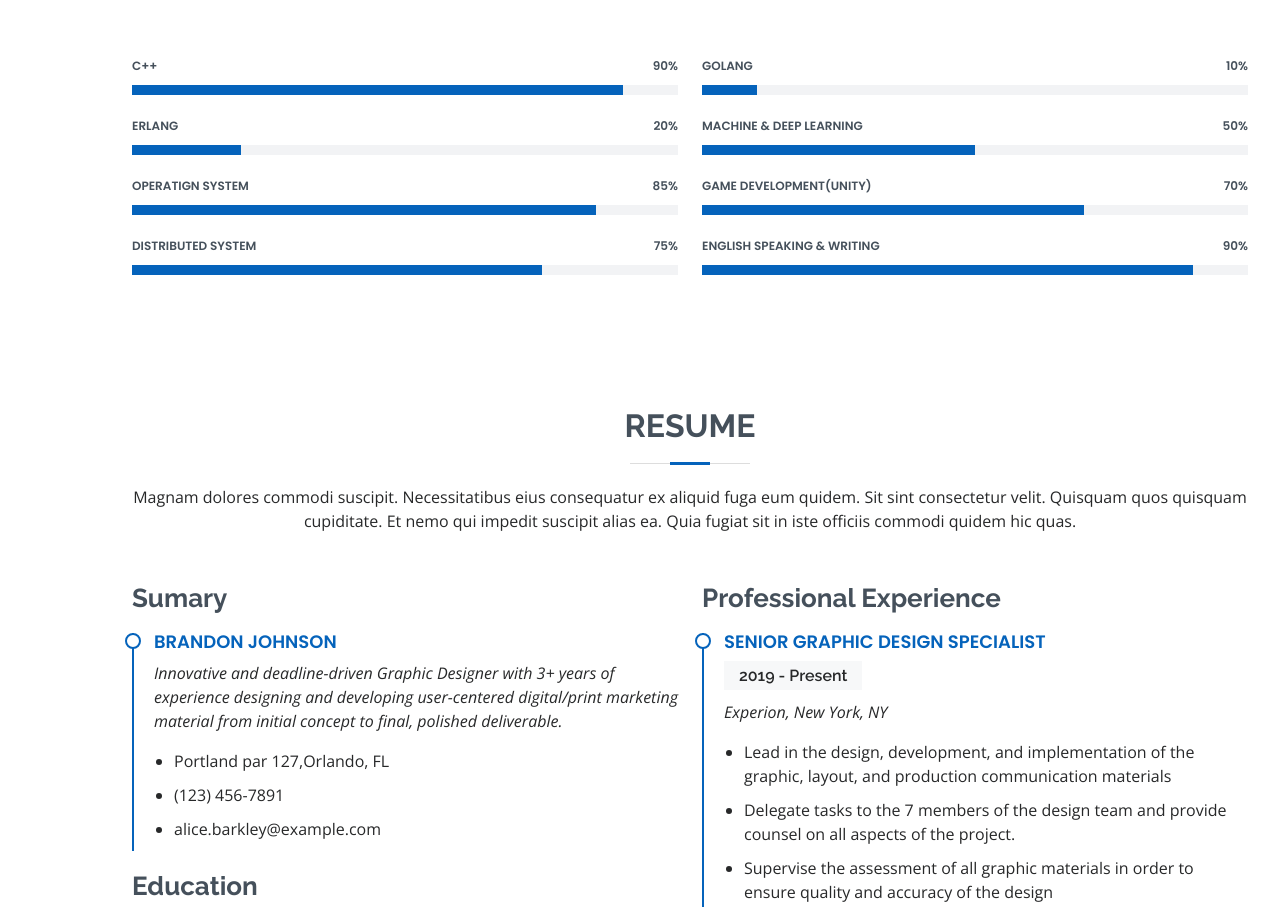
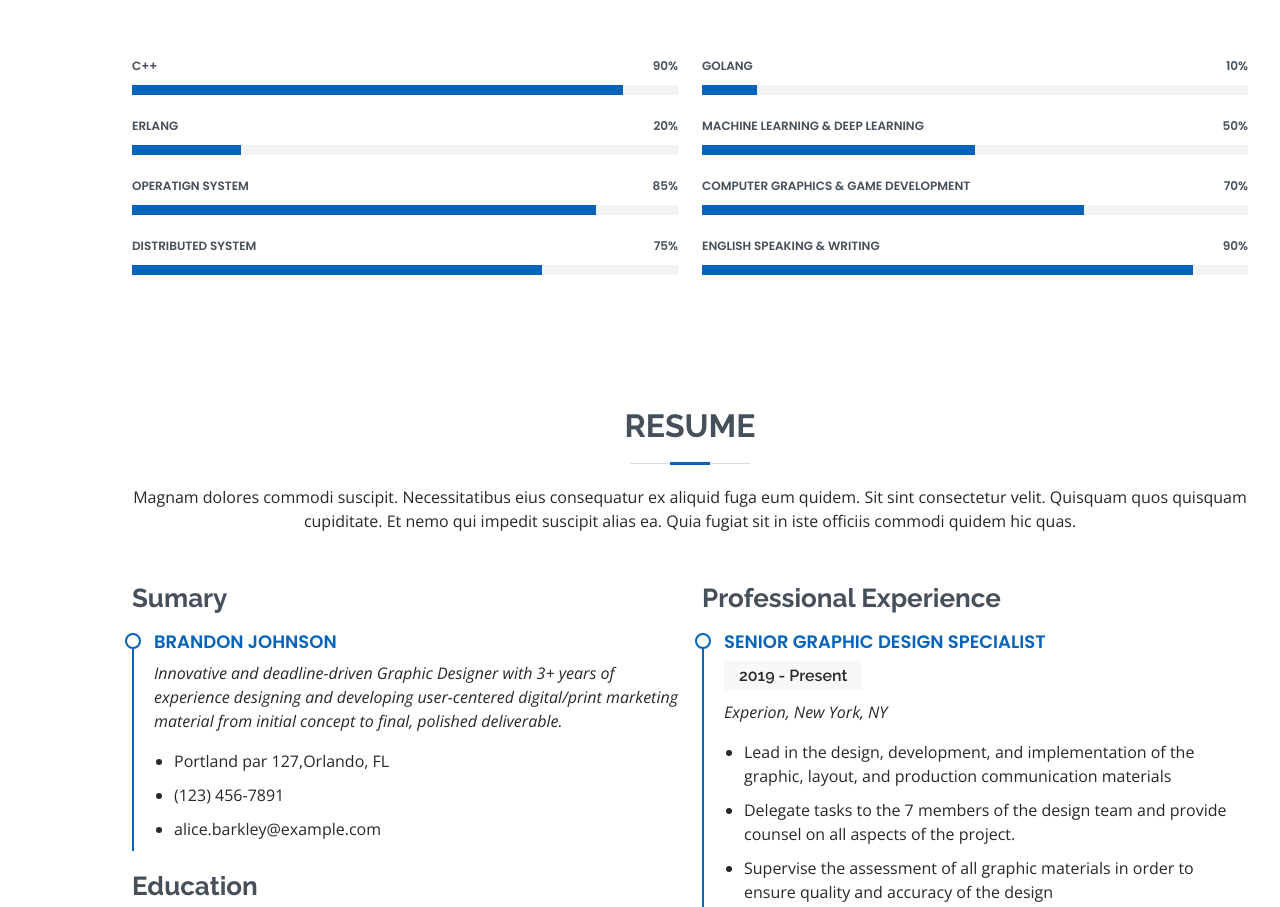
Before and after one commit to mwfj/mwfj.github.io, a plain HTML site: page index.html in a window 1280 px wide. Shown: the part 1589-2496 px from the top of the page. Drawn offline with nearby package versions, Linux system fonts and the light colour scheme.

Commit message:
complete about page

```diff
--- a/index.html
+++ b/index.html
@@ -177,14 +177,14 @@
             </div>
 
             <div class="progress">
-              <span class="skill">Machine & Deep Learning <i class="val">50%</i></span>
+              <span class="skill">Machine Learning & Deep Learning <i class="val">50%</i></span>
               <div class="progress-bar-wrap">
                 <div class="progress-bar" role="progressbar" aria-valuenow="50" aria-valuemin="0" aria-valuemax="100"></div>
               </div>
             </div>
 
             <div class="progress">
-              <span class="skill">Game Development(Unity) <i class="val">70%</i></span>
+              <span class="skill">Computer Graphics & Game Development <i class="val">70%</i></span>
               <div class="progress-bar-wrap">
                 <div class="progress-bar" role="progressbar" aria-valuenow="70" aria-valuemin="0" aria-valuemax="100"></div>
               </div>
```
